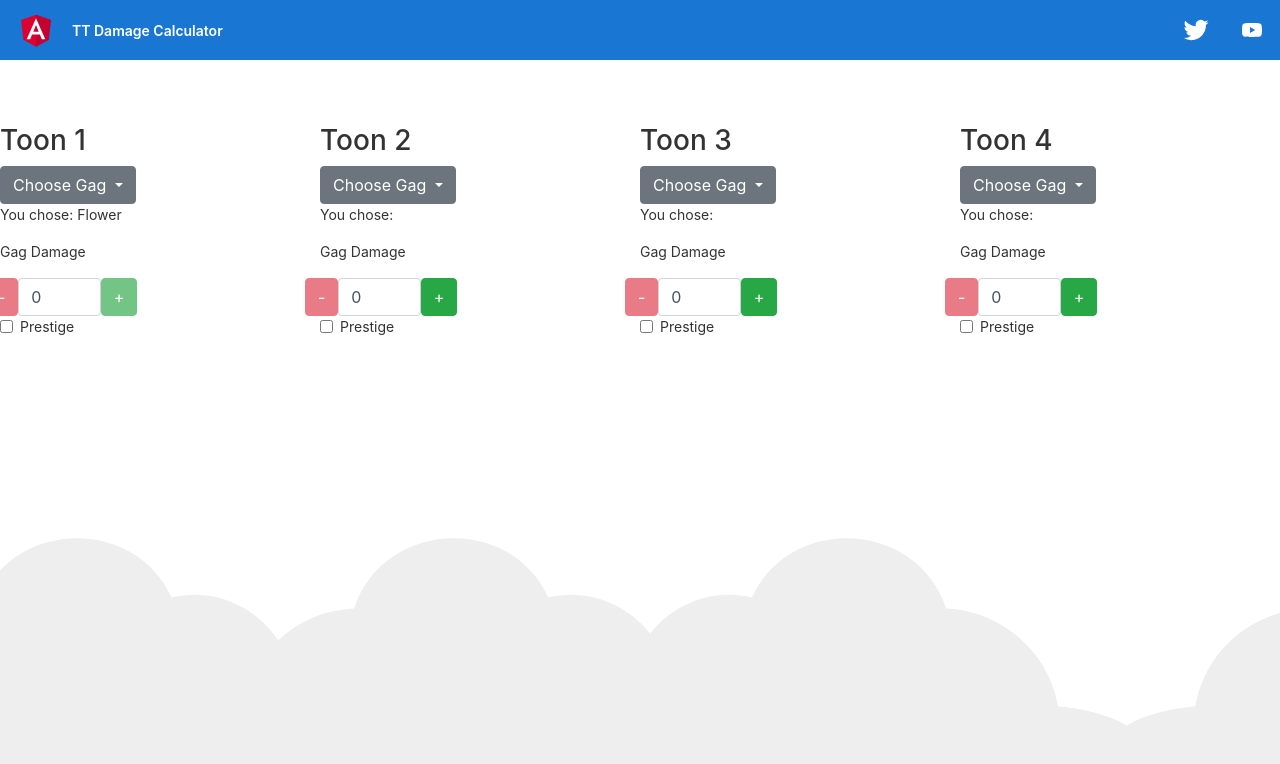
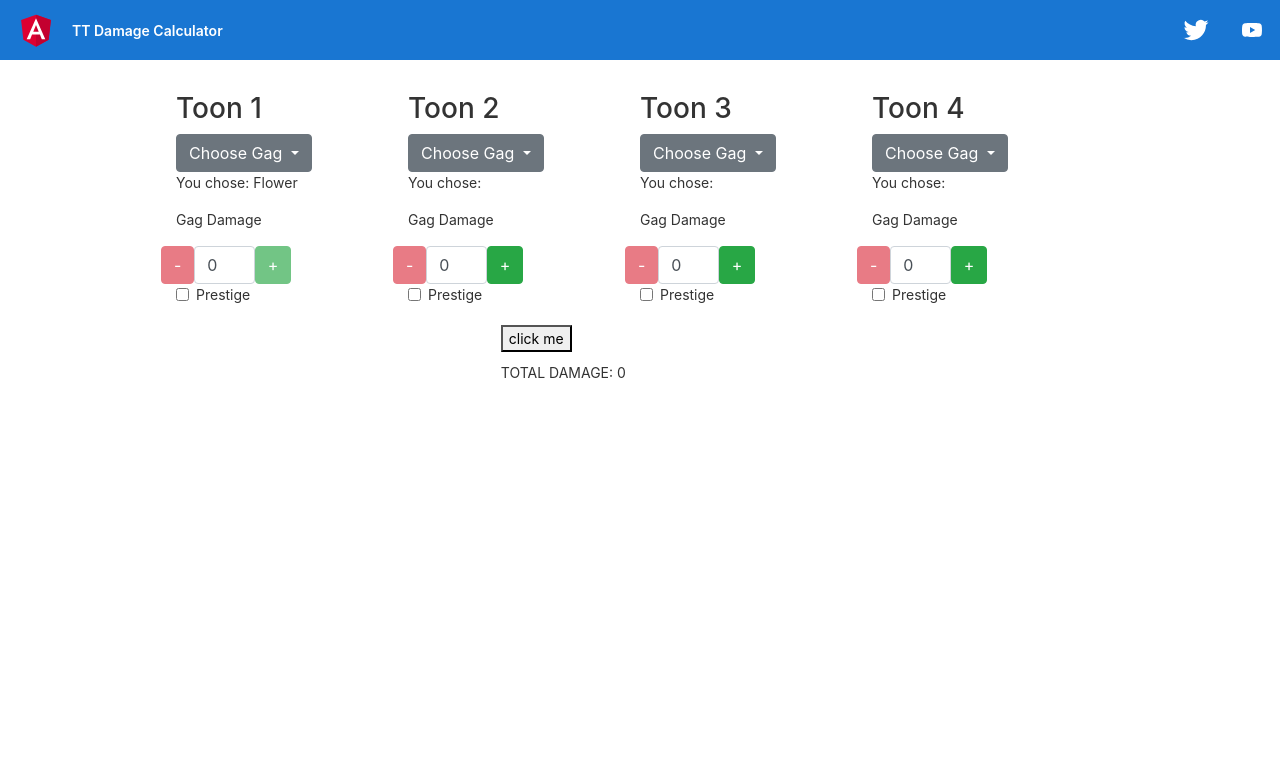
Before and after one commit to BobTabrizi/TTDamageCalculator, an Angular app: page / in a window 1280 px wide. Shown: the top 764 px of the page. Built offline with nearby package versions, Linux system fonts and the light colour scheme.

Commit message:
Added Base calculations. Bonuses yet to be applied

```diff
--- a/src/app/app.component.html
+++ b/src/app/app.component.html
@@ -420,14 +420,14 @@
 
   <!-- Resources -->
 
-
+<!--
   <svg id="clouds" xmlns="http://www.w3.org/2000/svg" width="2611.084" height="485.677" viewBox="0 0 2611.084 485.677">
     <title>Gray Clouds Background</title>
     <path id="Path_39" data-name="Path 39" d="M2379.709,863.793c10-93-77-171-168-149-52-114-225-105-264,15-75,3-140,59-152,133-30,2.83-66.725,9.829-93.5,26.25-26.771-16.421-63.5-23.42-93.5-26.25-12-74-77-130-152-133-39-120-212-129-264-15-54.084-13.075-106.753,9.173-138.488,48.9-31.734-39.726-84.4-61.974-138.487-48.9-52-114-225-105-264,15a162.027,162.027,0,0,0-103.147,43.044c-30.633-45.365-87.1-72.091-145.206-58.044-52-114-225-105-264,15-75,3-140,59-152,133-53,5-127,23-130,83-2,42,35,72,70,86,49,20,106,18,157,5a165.625,165.625,0,0,0,120,0c47,94,178,113,251,33,61.112,8.015,113.854-5.72,150.492-29.764a165.62,165.62,0,0,0,110.861-3.236c47,94,178,113,251,33,31.385,4.116,60.563,2.495,86.487-3.311,25.924,5.806,55.1,7.427,86.488,3.311,73,80,204,61,251-33a165.625,165.625,0,0,0,120,0c51,13,108,15,157-5a147.188,147.188,0,0,0,33.5-18.694,147.217,147.217,0,0,0,33.5,18.694c49,20,106,18,157,5a165.625,165.625,0,0,0,120,0c47,94,178,113,251,33C2446.709,1093.793,2554.709,922.793,2379.709,863.793Z" transform="translate(142.69 -634.312)" fill="#eee"/>
   </svg>
 
 </div>
-
+-->
 <!-- * * * * * * * * * * * * * * * * * * * * * * * * * * * * * * * -->
 <!-- * * * * * * * * * * * The content above * * * * * * * * * * * -->
 <!-- * * * * * * * * * * is only a placeholder * * * * * * * * * * -->
@@ -435,5 +435,6 @@
 <!-- * * * * * * * * * * * * * * * * * * * * * * * * * * * * * * * -->
 <!-- * * * * * * * * * * End of Placeholder * * * * * * * * * * * -->
 <!-- * * * * * * * * * * * * * * * * * * * * * * * * * * * * * * * -->
-
-<router-outlet></router-outlet>
+<!-- <app-toon-list></app-toon-list> !-->
+<!-- <router-outlet></router-outlet> !-->
+<app-calculator></app-calculator>
--- a/src/app/app.module.ts
+++ b/src/app/app.module.ts
@@ -4,6 +4,7 @@ import { RouterModule } from '@angular/router';
 import { AppRoutingModule } from './app-routing.module';
 import { AppComponent } from './app.component';
 import { ToonListComponent } from './toon-list/toon-list.component';
+import {CalculatorComponent} from './calculator/calculator.component';
 import { MatSelectModule } from '@angular/material/select';
 import { MaterialModule } from './material.module';
 import {FormsModule} from '@angular/forms';
@@ -11,6 +12,7 @@ import {BrowserAnimationsModule} from '@angular/platform-browser/animations'
 @NgModule({
   declarations: [
     AppComponent,
+    CalculatorComponent,
     ToonListComponent,
 
   ],
--- /dev/null
+++ b/src/app/calculator/calculator.component.css
@@ -0,0 +1,5 @@
+
+
+.damageResult{
+margin-left: 35%;
+}
--- /dev/null
+++ b/src/app/calculator/calculator.component.html
@@ -0,0 +1,4 @@
+<app-toon-list (buttonClicked)="parentEventHandlerFunction($event)">
+</app-toon-list>
+<div class = "damageResult">TOTAL DAMAGE: {{ valueEmittedFromChildComponent }}
+</div>
--- /dev/null
+++ b/src/app/calculator/calculator.component.ts
@@ -0,0 +1,32 @@
+import { Component, OnInit } from '@angular/core';
+import {toons} from '../toons';
+@Component({
+  selector: 'app-calculator',
+  templateUrl: './calculator.component.html',
+  styleUrls: ['./calculator.component.css']
+})
+export class CalculatorComponent implements OnInit {
+  toon = toons;
+
+  toonDamage:number = 0;
+  constructor() {
+
+
+
+
+
+   }
+
+valueEmittedFromChildComponent: number = 0;
+
+
+parentEventHandlerFunction(valueEmitted:number){
+  this.valueEmittedFromChildComponent = valueEmitted;
+  console.log("hello");
+}
+
+  ngOnInit(): void {
+  }
+
+
+}
--- a/src/app/toon-list/toon-list.component.css
+++ b/src/app/toon-list/toon-list.component.css
@@ -67,6 +67,9 @@
       }
   }
 
+  .calculateButton{
+    margin-left: 35%;
+  }
 
 .dropdown-submenu {
   position: relative;
--- a/src/app/toon-list/toon-list.component.html
+++ b/src/app/toon-list/toon-list.component.html
@@ -103,7 +103,7 @@
 </div>
 
 
-
+<button class = "calculateButton" (click) = "clickButton()">click me</button>
 </div>
 
 </div>
--- a/src/app/toon-list/toon-list.component.ts
+++ b/src/app/toon-list/toon-list.component.ts
@@ -1,4 +1,4 @@
-import { Component, OnInit } from '@angular/core';
+import { Component,Output, OnInit,EventEmitter } from '@angular/core';
 import { toons } from '../toons';
 import {gagInfo} from '../gagInfo';
 
@@ -8,6 +8,9 @@ import {gagInfo} from '../gagInfo';
   styleUrls: ['./toon-list.component.css']
 })
 export class ToonListComponent implements OnInit {
+
+  @Output() buttonClicked:EventEmitter<number> = new EventEmitter<number>();
+message:string = "Hello";
 
 toons = toons;
 gagInfo = gagInfo;
@@ -19,6 +22,29 @@ damage:number = 0;
 maxlimitReached:boolean = false;
 minlimitReached:boolean = false;
 
+
+calculateDamages(){
+
+let sumDamage = 0;
+
+for(let i = 0; i < toons.length; i++){
+
+  sumDamage += toons[i].midRange;
+
+}
+
+
+  return sumDamage;
+}
+
+clickButton(){
+
+
+ let totalDamage = this.calculateDamages();
+
+
+  this.buttonClicked.emit(totalDamage);
+}
 
 gagChoice(gagNumber:number,id:number): void {
 
```
Also changed, not shown: src/app/toon.ts (added, +11 -0 lines), 1 other file (tests, documents, lock files or other folders).
